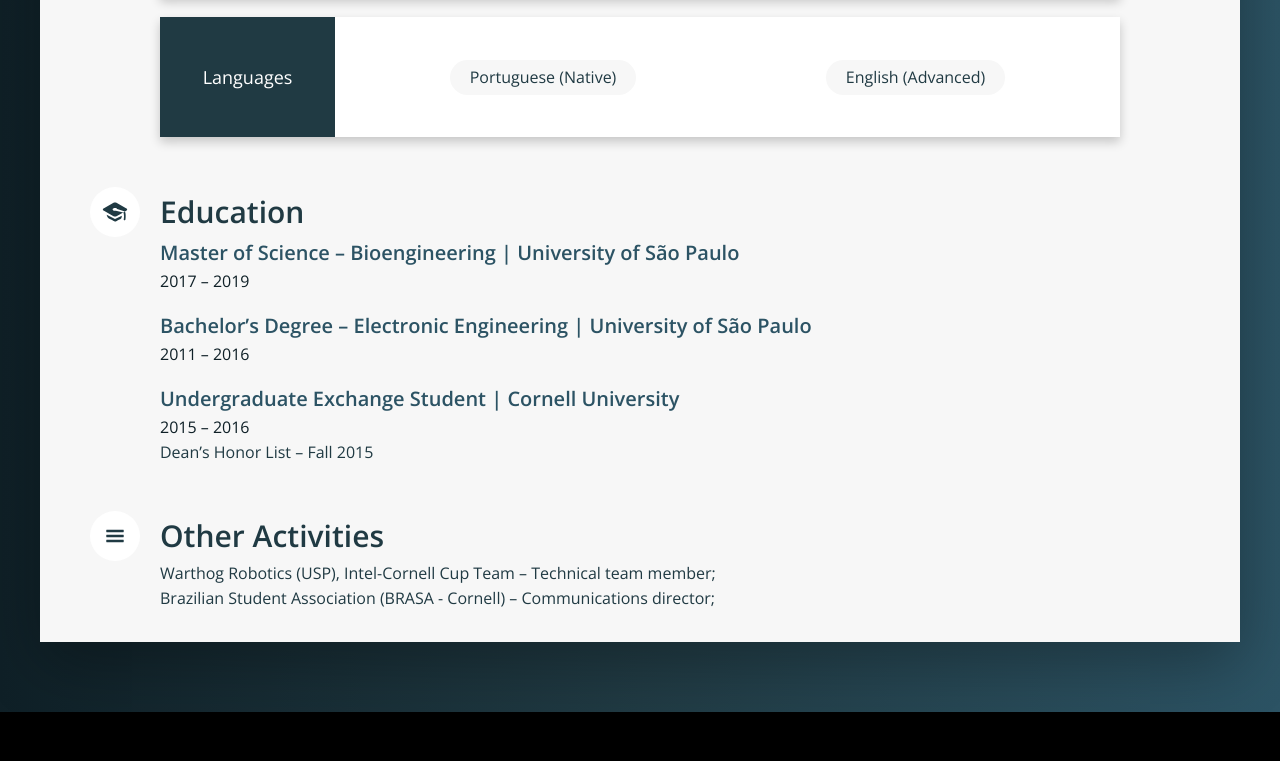
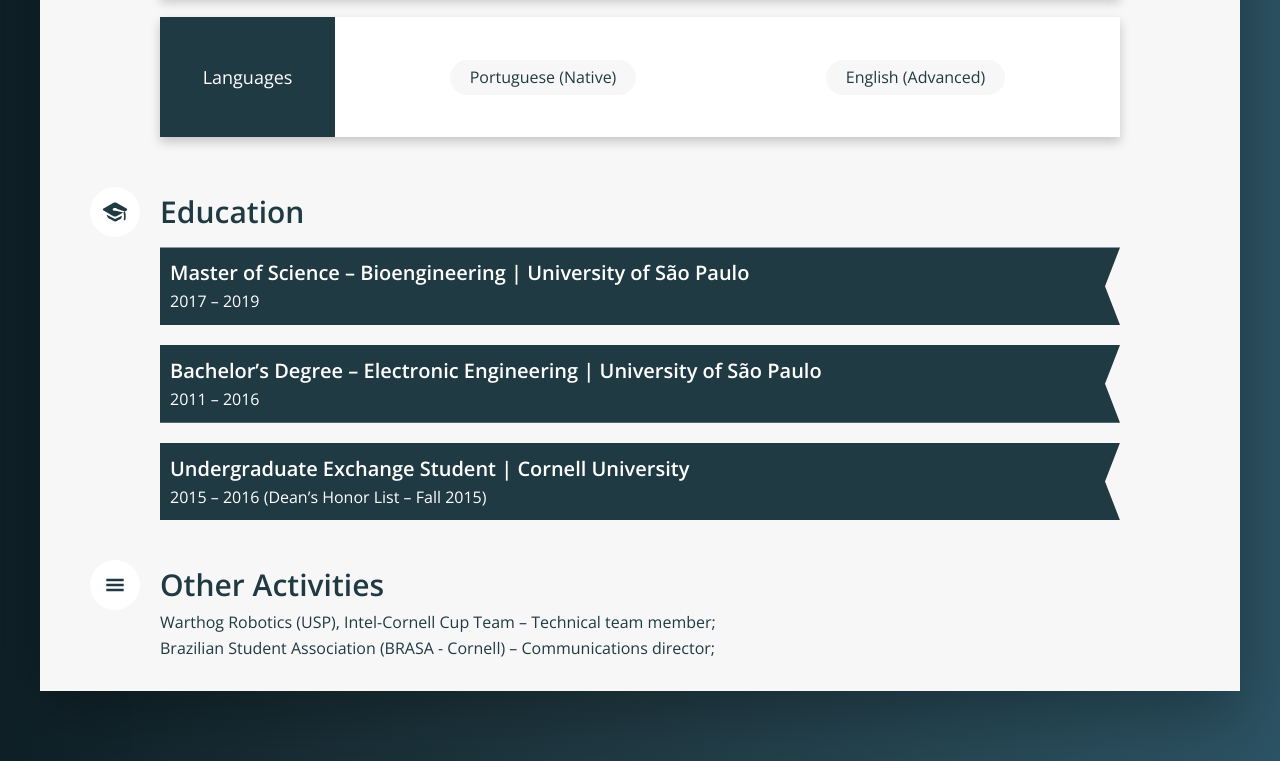
Before and after one commit to gus-c-oliveira/gus-c-oliveira.github.io, a website: page index.html in a window 1280 px wide. Shown: the part 1921-2682 px from the top of the page. Before the commit the page ends 2633 px from the top, so only its background shows below. Drawn offline with nearby package versions, Linux system fonts and the light colour scheme.

Commit message:
scss: change layout for education item

```diff
--- a/index.html
+++ b/index.html
@@ -152,8 +152,7 @@
             </div>
             <div class="education__item">
               <span class="education__level">Undergraduate Exchange Student | Cornell University</span>
-              <span class="education__date">2015 – 2016</span>
-              <span class="education__extra">Dean’s Honor List – Fall 2015</span>
+              <span class="education__date">2015 – 2016 (Dean’s Honor List – Fall 2015)</span>
             </div>
           </div>
         </section>
--- a/sass/_layout.scss
+++ b/sass/_layout.scss
@@ -213,27 +213,36 @@ section {
 .education {
   &__content {
     @include flex-vertical;
+    flex: 1;
   }
 
   &__item {
-    margin-bottom: 1.5rem;
+    margin: 1rem 0;
+    padding: 1rem 2rem 1rem 1rem;
+
+    color: var(--color-white);
+    font-size: 1.6rem;
+
+    background-color: var(--color-primary);
+
+    clip-path: polygon(100% 0%, calc(100% - 1.5rem) 50%, 100% 100%, 0 100%, 0% 50%, 0 0);
+
+    // 800px
+    @media only screen and (max-width: 50em) {
+      clip-path: none;
+    }
   }
 
   &__level {
-    color: var(--color-primary-light);
+    display: block;
+
     font-weight: 600;
     font-size: 2rem;
-  }
 
-  &__date {
-    display: block;
-
-    color: var(--color-primary-dark);
-    font-size: 1.6rem;
-  }
-
-  &__extra {
-    font-size: 1.6rem;
+    // 1000px
+    @media only screen and (max-width: 62.5em) {
+      font-size: 1.6rem;
+    }
   }
 }
 
```
Also changed, not shown: css/style.css.
